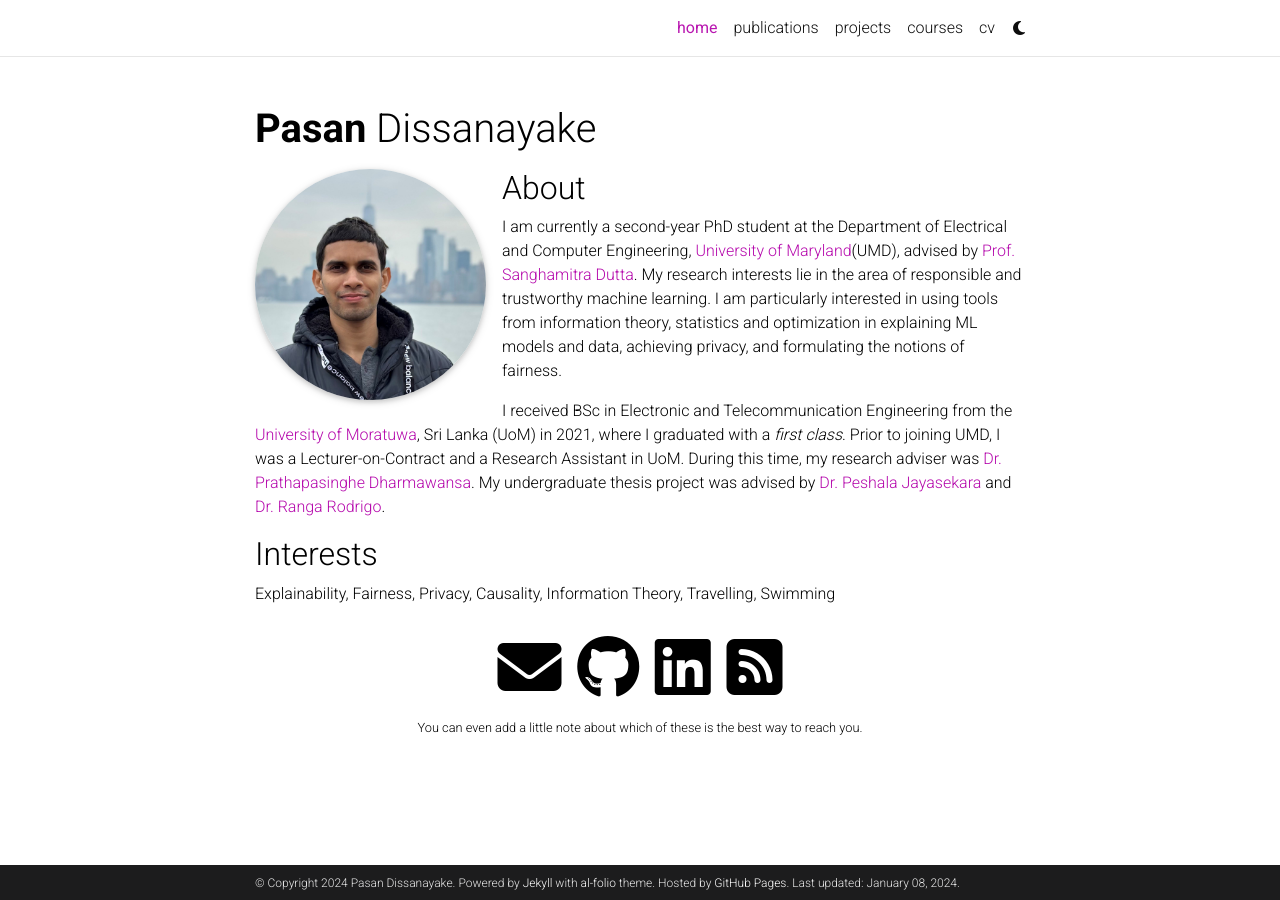
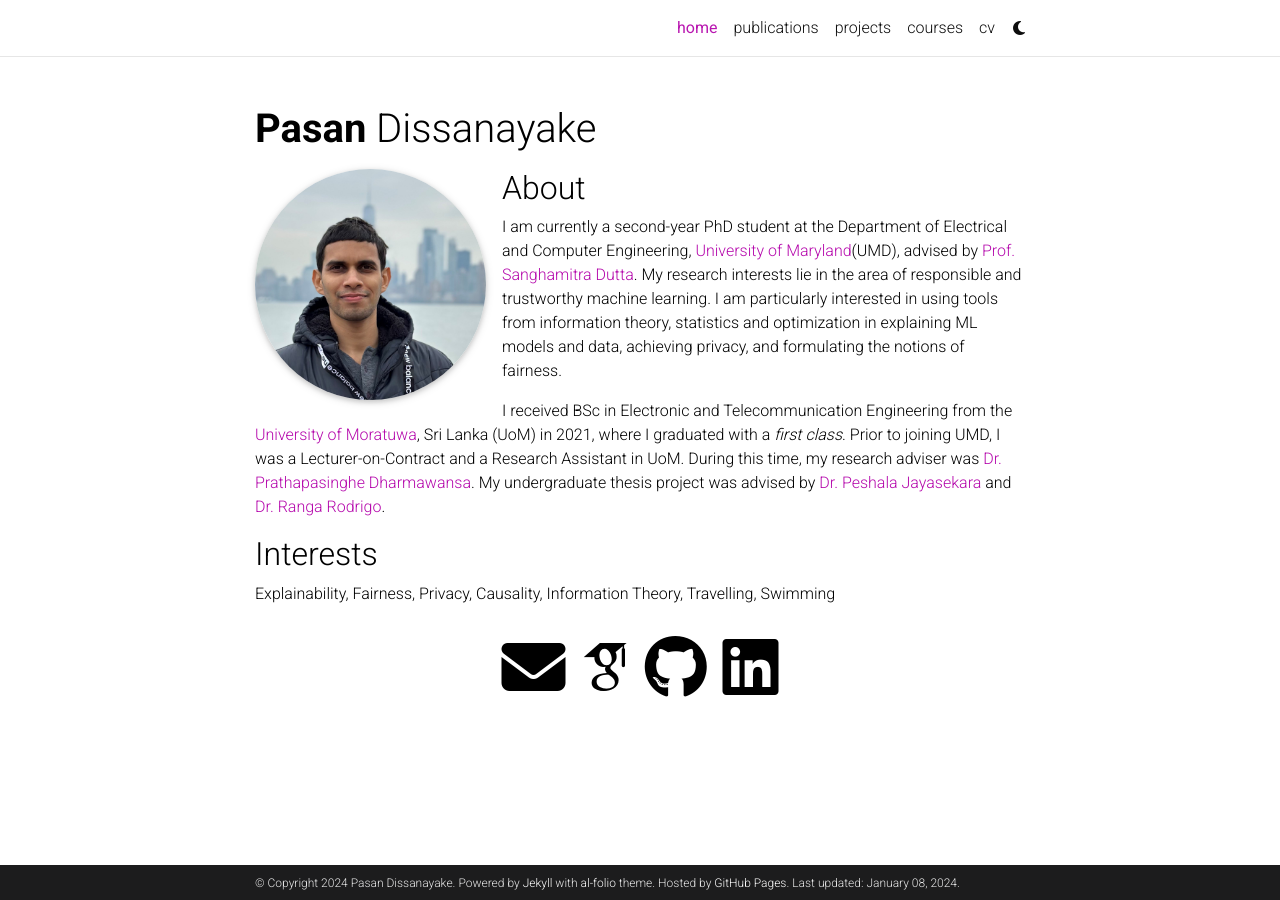
Before and after one commit to pasandissanayake/pasandissanayake.github.io, a Jekyll site: the page built from _pages/about.md, in a window 1280 px wide. Built offline with Jekyll 4.4.1, drawn with Linux system fonts in a browser that asks for light colours; full-size pictures stand in for the smaller copies a plugin makes; some web fonts are replaced; comment, search, counter and statistics services are not loaded; a style sheet for code colours, icons or effects is not loaded; part of the change alters nothing that is shown.

```diff
--- a/_config.yml
+++ b/_config.yml
@@ -40,7 +40,7 @@ repo_trophies:
 # will use title and url fields
 # Take a look to https://github.com/jekyll/jekyll-feed for more customization
 
-rss_icon: true
+rss_icon: false
 
 # -----------------------------------------------------------------------------
 # Layout
@@ -73,7 +73,7 @@ x_username: # your X handle
 mastodon_username: # your mastodon instance+username in the format instance.tld/@username
 linkedin_username: pasandissanayake # your LinkedIn user name
 telegram_username: # your Telegram user name
-scholar_userid: # your Google Scholar ID
+scholar_userid: isO0bMwAAAAJ # your Google Scholar ID
 semanticscholar_id: # your Semantic Scholar ID
 whatsapp_number: # your WhatsApp number (full phone number in international format. Omit any zeroes, brackets, or dashes when adding the phone number in international format.)
 orcid_id: # your ORCID ID
@@ -103,8 +103,7 @@ discord_id: # your discord id (18-digit unique numerical identifier)
 zotero_username: # your zotero username
 wechat_qr: # filename of your wechat qr-code saved as an image (e.g., wechat-qr.png if saved to assets/img/wechat-qr.png)
 
-contact_note: >
-  You can even add a little note about which of these is the best way to reach you.
+contact_note:
 
 # -----------------------------------------------------------------------------
 # Analytics and search engine verification
@@ -151,7 +150,7 @@ giscus:
   lang: en
 
 # Disqus comments (DEPRECATED)
-disqus_shortname: al-folio # put your disqus shortname
+disqus_shortname: # put your disqus shortname
 # https://help.disqus.com/en/articles/1717111-what-s-a-shortname
 
 # External sources.
```
